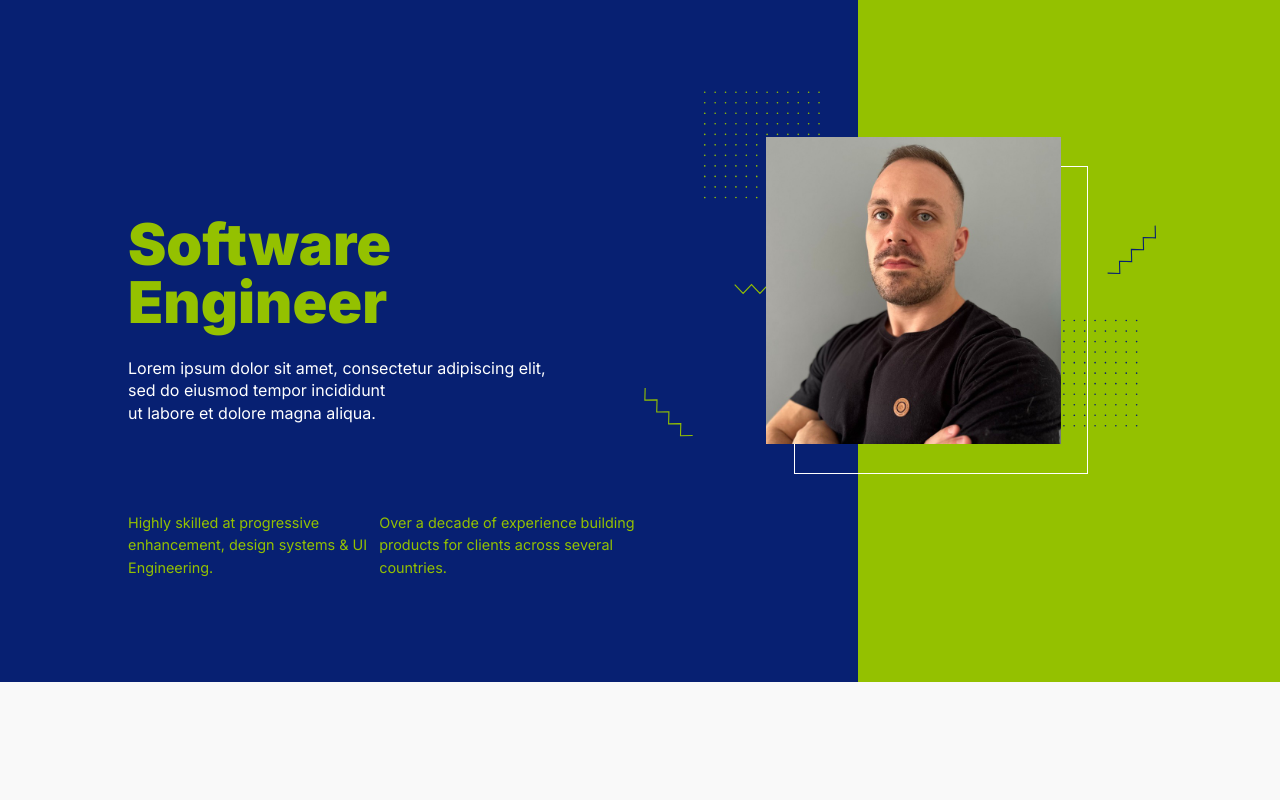
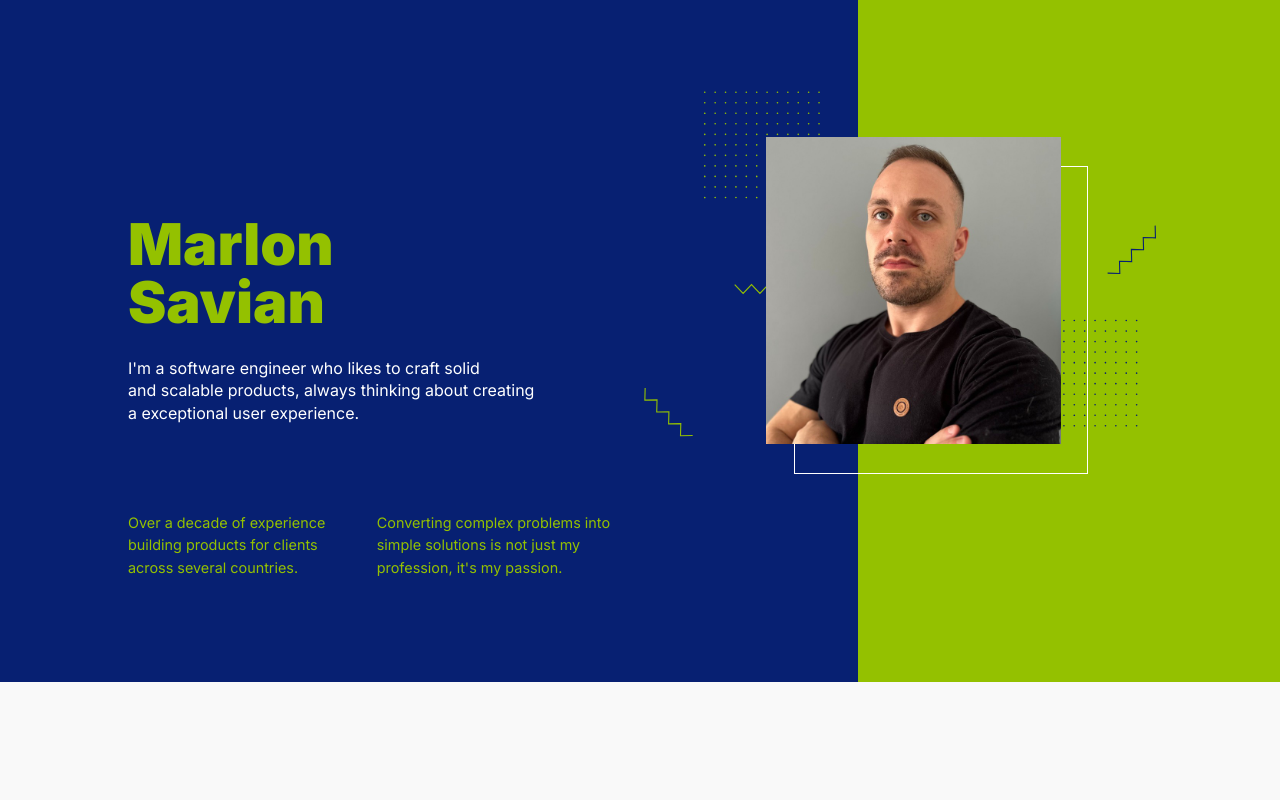
Before and after one commit to mdsavian/marlonsavian.com, a Next.js app: page / in a window 1280 px wide. Shown: the top 800 px of the page. Built offline with nearby package versions, Linux system fonts and the light colour scheme.

Commit message:
feat(hero): change texts

```diff
--- a/app/components/Hero/Highlights.tsx
+++ b/app/components/Hero/Highlights.tsx
@@ -1,10 +1,13 @@
 const Highlights = () => {
   return (
     <ul className="flex md:text-lg w-full sm:w-3/6 md:text-2xl text-lg">
-      <li className="md:mr-3 mr-6">
-        Highly skilled at progressive enhancement, design systems &amp; UI Engineering.
+      <li className="md:mr-4 mr-6">
+        Over a decade of experience building products for clients across several countries.
       </li>
-      <li>Over a decade of experience building products for clients across several countries.</li>
+      <li>
+        Converting complex problems into simple solutions is not just my profession, it&#39;s my
+        passion.
+      </li>
     </ul>
   );
 };
--- a/app/components/Hero/Subtitle.tsx
+++ b/app/components/Hero/Subtitle.tsx
@@ -8,9 +8,9 @@ const SubTitle = () => {
       id="span-description"
       animationClass="animate-fade-in-up"
     >
-      Lorem ipsum dolor sit amet, consectetur adipiscing elit,
-      <br /> sed do eiusmod tempor incididunt <br />
-      ut labore et dolore magna aliqua.
+      I&#39;m a software engineer who likes to craft solid
+      <br /> and scalable products, always thinking about creating
+      <br />a exceptional user experience.
     </AnimatedComponent>
   );
 };
--- a/app/components/Hero/Title.tsx
+++ b/app/components/Hero/Title.tsx
@@ -8,7 +8,7 @@ const Title = () => {
       className="text-green text-7xl font-black max-w-[30vw] opacity-0"
       animationClass="animate-fade-in-up"
     >
-      Software <br /> Engineer
+      Marlon <br /> Savian
     </AnimatedComponent>
   );
 };
```
